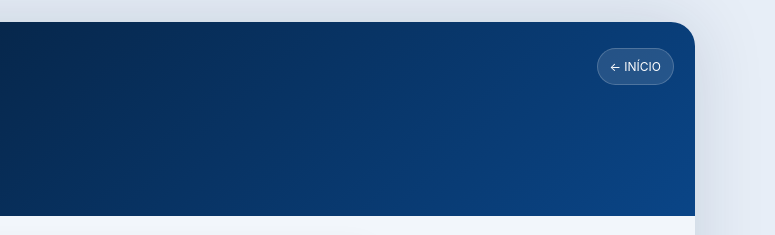
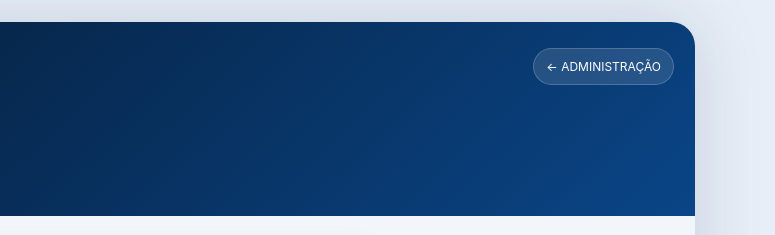
Before and after one commit to tecmedclin-bit/colonial-app, a plain HTML site: page administracao.html in a window 1280 px wide. Shown: the top 235 px of the page, 505-1280 px from the left. Drawn offline with nearby package versions, Linux system fonts and the light colour scheme.

Commit message:
Update administracao.html

```diff
--- a/administracao.html
+++ b/administracao.html
@@ -12,4 +12,31 @@
 <section class="panel" id="membersPanel"><div class="row between"><h2 style="margin:0">Relação de associados</h2><button id="refreshButton" class="btn small light">Atualizar</button></div><p>Abra um nome para consultar a ficha completa e gerenciar a situação e a fotografia.</p><div class="admin-search"><label class="label" for="memberSearch">Pesquisar associado</label><input type="text" id="memberSearch" placeholder="Nome, CPF ou matrícula" autocomplete="off"></div><p id="listStatus" class="status" role="status"></p><div id="membersList"></div></section>
 <section class="panel" id="requestsPanel"><h2>Solicitações de associação</h2><p>Consulta das fichas recebidas pelo aplicativo. A aprovação e o envio de convites por esta lista serão habilitados em uma etapa posterior.</p><p id="requestsStatus" class="status" role="status"></p><div id="requestsList"></div></section>
 </section></div><footer class="footer">Acesso administrativo restrito • Colonial Esporte Clube</footer></div>
-<script src="config.js"></script><script src="https://cdn.jsdelivr.net/npm/@supabase/supabase-js@2/dist/umd/supabase.min.js"></script><script src="js/client.js"></script><script src="js/administracao.js?v=2"></script></body></html>
+
+<script src="config.js"></script>
+<script src="https://cdn.jsdelivr.net/npm/@supabase/supabase-js@2/dist/umd/supabase.min.js"></script>
+<script src="js/client.js"></script>
+<script src="js/administracao.js?v=5"></script>
+
+<script>
+(function () {
+  const celular = /Android|iPhone|iPad|iPod|Mobile/i.test(navigator.userAgent);
+
+  if (!celular) {
+    document.querySelectorAll(
+      '.topline a.brand, .topline a.back'
+    ).forEach(function (link) {
+      link.href = './administracao.html';
+    });
+
+    const inicio = document.querySelector('.topline .back');
+
+    if (inicio) {
+      inicio.textContent = '← ADMINISTRAÇÃO';
+    }
+  }
+})();
+</script>
+
+</body>
+</html>
```
